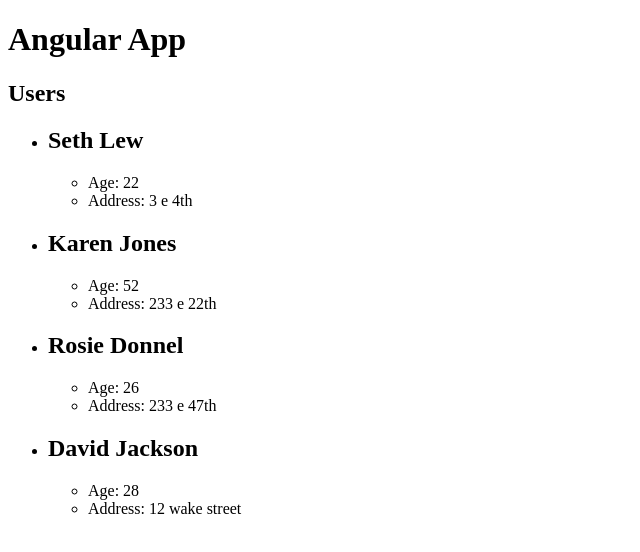
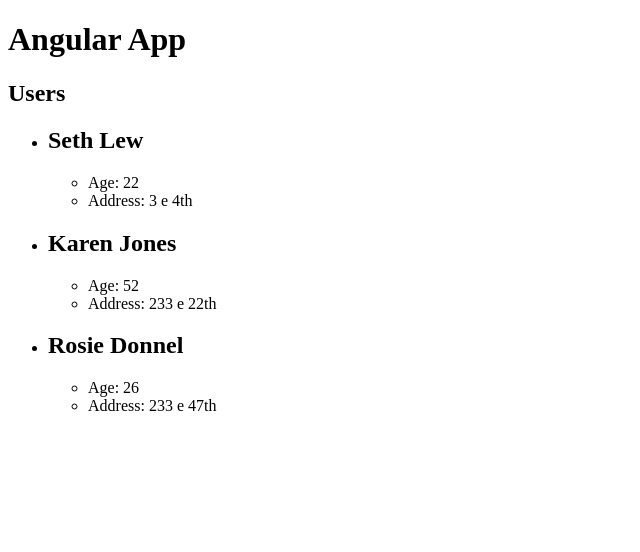
Before and after one commit to sethlewandowski/udemyTraversyMern, an Angular app: page / in a window 1280 px wide. Shown: the top 552 px of the page, without its empty margins (0-640 px from the left). Built offline with nearby package versions, Linux system fonts and the light colour scheme.

Commit message:
Section 4: Lesson 18

```diff
--- a/src/app/components/users/users.component.html
+++ b/src/app/components/users/users.component.html
@@ -1,11 +1,14 @@
 <h2>Users</h2>
-<ul>
+<ul *ngIf="!loading">
     <li *ngFor="let user of users">
         <h2>{{ user.firstName }}  {{ user.lastName }}</h2>
-        <ul>
+        <ul *ngIf="showExtended">
             <li>Age: {{ user.age }}</li>
             <li>Address: {{ user.address.street }}
             </li>
         </ul>
     </li>
 </ul>
+
+
+<h4 *ngIf="loading">Loading Users...</h4>
--- a/src/app/components/users/users.component.ts
+++ b/src/app/components/users/users.component.ts
@@ -9,10 +9,13 @@
 })
 export class UsersComponent implements OnInit {
   users!: User[];
+  showExtended: boolean = true;
+  loading: boolean = true;
 
   constructor() { }
 
-  ngOnInit(): void {
+  ngOnInit() {
+    setTimeout( () => {
       this.users = [
         {
           firstName: 'Seth',
@@ -46,16 +49,10 @@
       }
       ];
 
-    this.addUser({
-      firstName: 'David',
-      lastName: 'Jackson',
-      age: 28,
-      address: {
-          street: '12 wake street',
-          city: 'Boston',
-          state: 'MA'
-      }
-    })
+      this.loading = false;
+    }, 2000)
+
+
   }
 
   addUser(user: User) {
--- a/src/app/models/User.ts
+++ b/src/app/models/User.ts
@@ -1,8 +1,8 @@
 export interface User {
     firstName: string,
     lastName: string,
-    age: number,
-    address: {
+    age?: number,
+    address?: {
         street: string,
         city: string,
         state: string,
```
Lines whose indentation alone changed are shown as unchanged.
